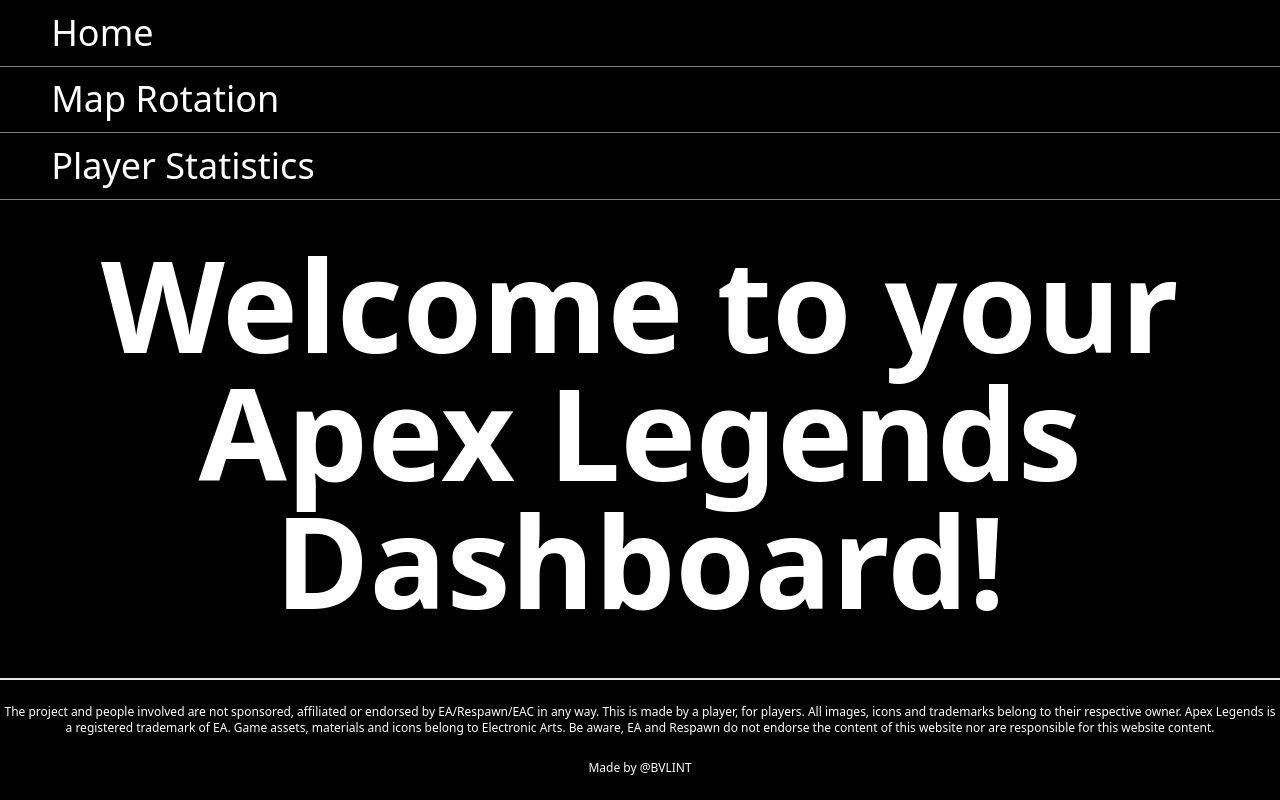
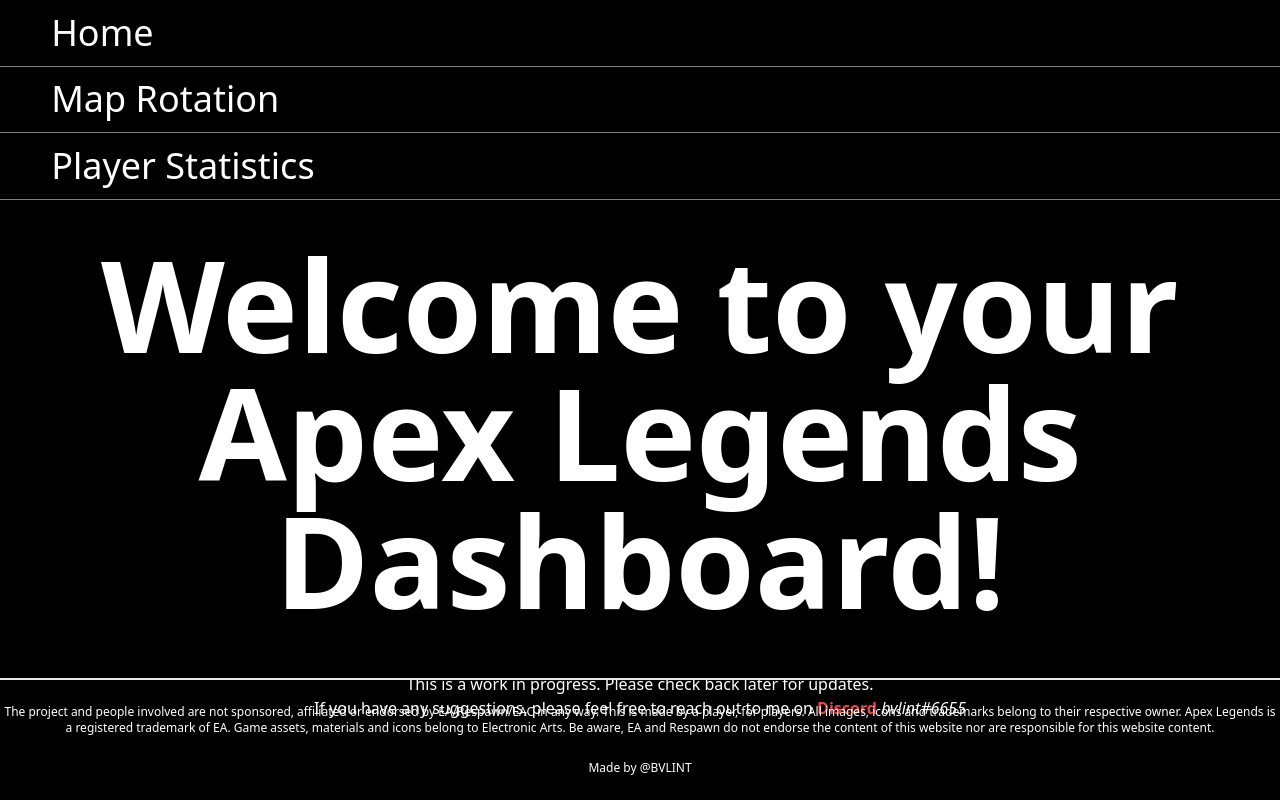
Before and after one commit to bvlnt/apex-nexus, an Angular app: page /home in a window 1280 px wide. Built offline with nearby package versions, Linux system fonts and the light colour scheme.

Commit message:
minor changes

```diff
--- a/src/app/home/home.component.html
+++ b/src/app/home/home.component.html
@@ -1,5 +1,16 @@
-<div class="min-h-min flex flex-col items-center justify-center">
+<div
+  class="min-h-min flex flex-col items-center justify-center overflow-hidden"
+>
   <h1 class="text-9xl font-bold text-center">
     Welcome to your Apex Legends Dashboard!
   </h1>
+  <div>
+    <p class="text-center pt-12">
+      This is a work in progress. Please check back later for updates.
+    </p>
+    <p class="text-center">
+      If you have any suggestions, please feel free to reach out to me on
+      <b class="text-red-500">Discord </b> <i>bvlint#6655</i>
+    </p>
+  </div>
 </div>
--- a/src/app/home/home.component.ts
+++ b/src/app/home/home.component.ts
@@ -1,8 +1,10 @@
-import { Component } from '@angular/core';
+import { Component, OnInit } from '@angular/core';
 
 @Component({
   selector: 'app-home',
   templateUrl: './home.component.html',
   styleUrls: ['./home.component.scss'],
 })
-export class HomeComponent {}
+export class HomeComponent implements OnInit {
+  ngOnInit(): void {}
+}
--- a/src/app/navmenu/navmenu.component.html
+++ b/src/app/navmenu/navmenu.component.html
@@ -1,4 +1,3 @@
-<!--make this menu into a popup menu that opens from the left side make this button to close the menu-->
 <div class="min-h-min mb-10 overflow-hidden relative" id="fancymenu">
   <a class="link text-4xl" routerLink="/home"> Home </a>
   <a class="link text-4xl" routerLink="/maprotation"> Map Rotation </a>
```
